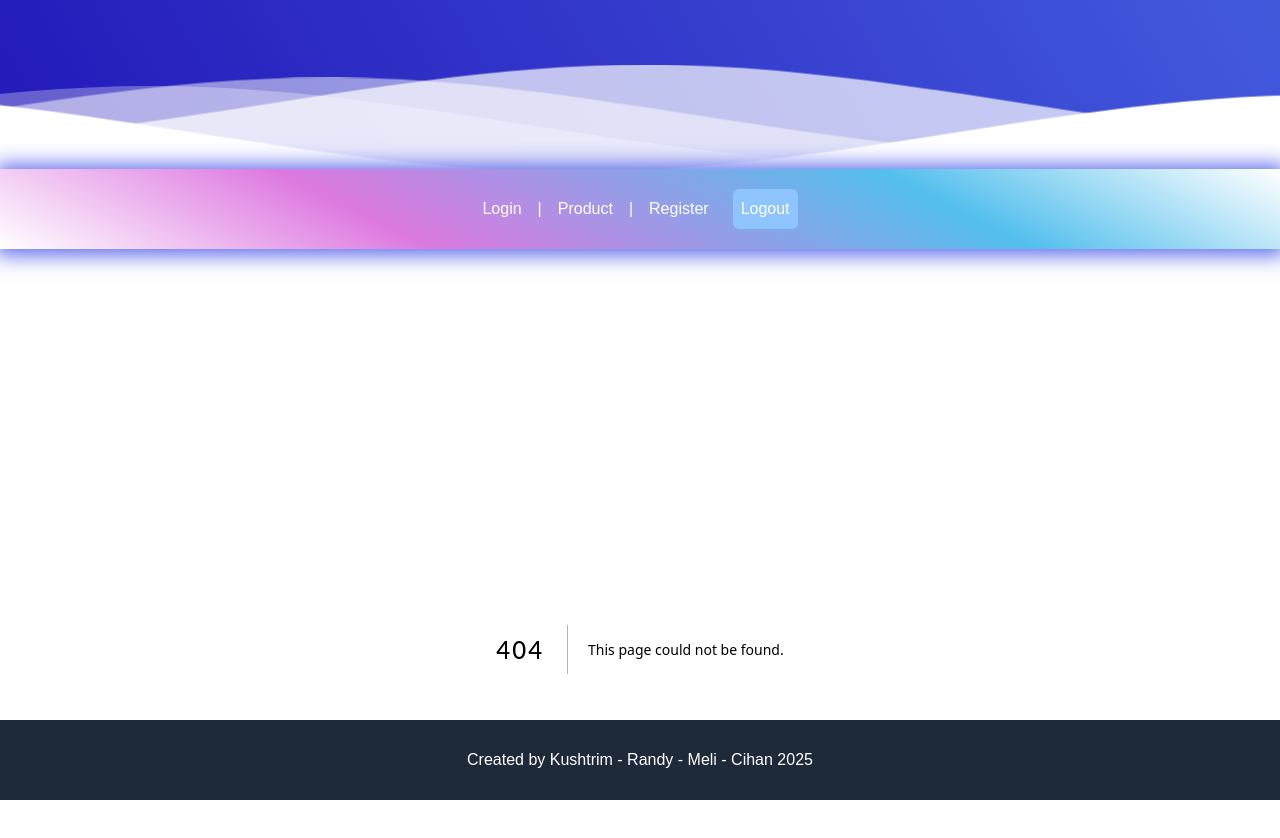
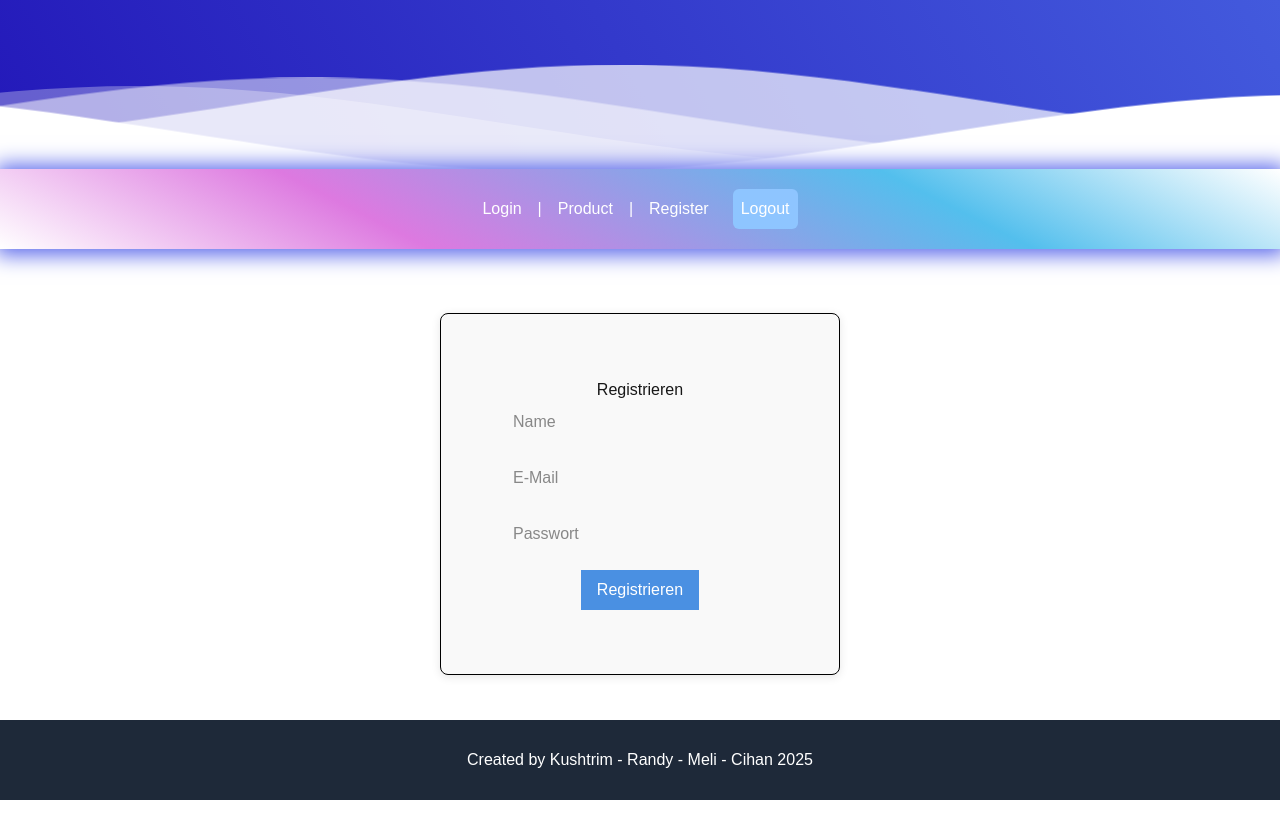
Before and after one commit to CihanUnall/Be-Final-Project, a Next.js app in the folder frontend/: page /register in a window 1280 px wide. Before the commit this address had no page. Shown: the top 838 px of the page. After the commit the page ends 800 px from the top, so only its background shows below. Built offline with nearby package versions, Linux system fonts and the light colour scheme.

Commit message:
beabeitung-frontend-backend

```diff
--- a/frontend/app/register.jsx/page.jsx
+++ b/frontend/app/register/page.jsx
@@ -1,8 +1,10 @@
 "use client";
 
 import { useState } from "react";
+import { useRouter } from "next/navigation";
 
 export default function RegisterPage() {
+  const router = useRouter();
   const [form, setForm] = useState({ name: "", email: "", password: "" });
   const [message, setMessage] = useState("");
 
@@ -14,7 +16,7 @@ export default function RegisterPage() {
     e.preventDefault();
 
     try {
-      const res = await fetch("http://localhost:3000/api/auth/register", {
+      const res = await fetch("http://localhost:3000/api/auth/signup", {
         method: "POST",
         headers: { "Content-Type": "application/json" },
         body: JSON.stringify(form),
@@ -23,7 +25,13 @@ export default function RegisterPage() {
       const data = await res.json();
 
       if (!res.ok) throw new Error(data.message || "Etwas ist schiefgelaufen");
+
       setMessage("Registrierung erfolgreich!");
+
+      // Nach 1 Sekunde zur Login-Seite
+      setTimeout(() => {
+        router.push("/login");
+      }, 1000);
     } catch (err) {
       setMessage(` ${err.message}`);
     }
@@ -31,7 +39,17 @@ export default function RegisterPage() {
 
   return (
     <div
-      style={{ maxWidth: "400px", margin: "4rem auto", fontFamily: "Arial" }}
+      style={{
+        maxWidth: "400px",
+        margin: "4rem auto",
+        fontFamily: "Arial",
+        textAlign: "center",
+        padding: "4rem",
+        border: "1px solid black",
+        borderRadius: "8px",
+        backgroundColor: "#f9f9f9",
+        boxShadow: "0 2px 10px rgba(0,0,0,0.1)",
+      }}
     >
       <h2>Registrieren</h2>
       <form onSubmit={handleSubmit}>
@@ -90,7 +108,18 @@ export default function RegisterPage() {
           Registrieren
         </button>
       </form>
-      {message && <p style={{ marginTop: "1rem" }}>{message}</p>}
+      {message && (
+        <p
+          style={{
+            marginTop: "1rem",
+            padding: "0.75rem",
+            borderRadius: "8px",
+            color: "green",
+          }}
+        >
+          {message}
+        </p>
+      )}
     </div>
   );
 }
```
Also changed, not shown: 1 other file (tests, documents, lock files or other folders).
